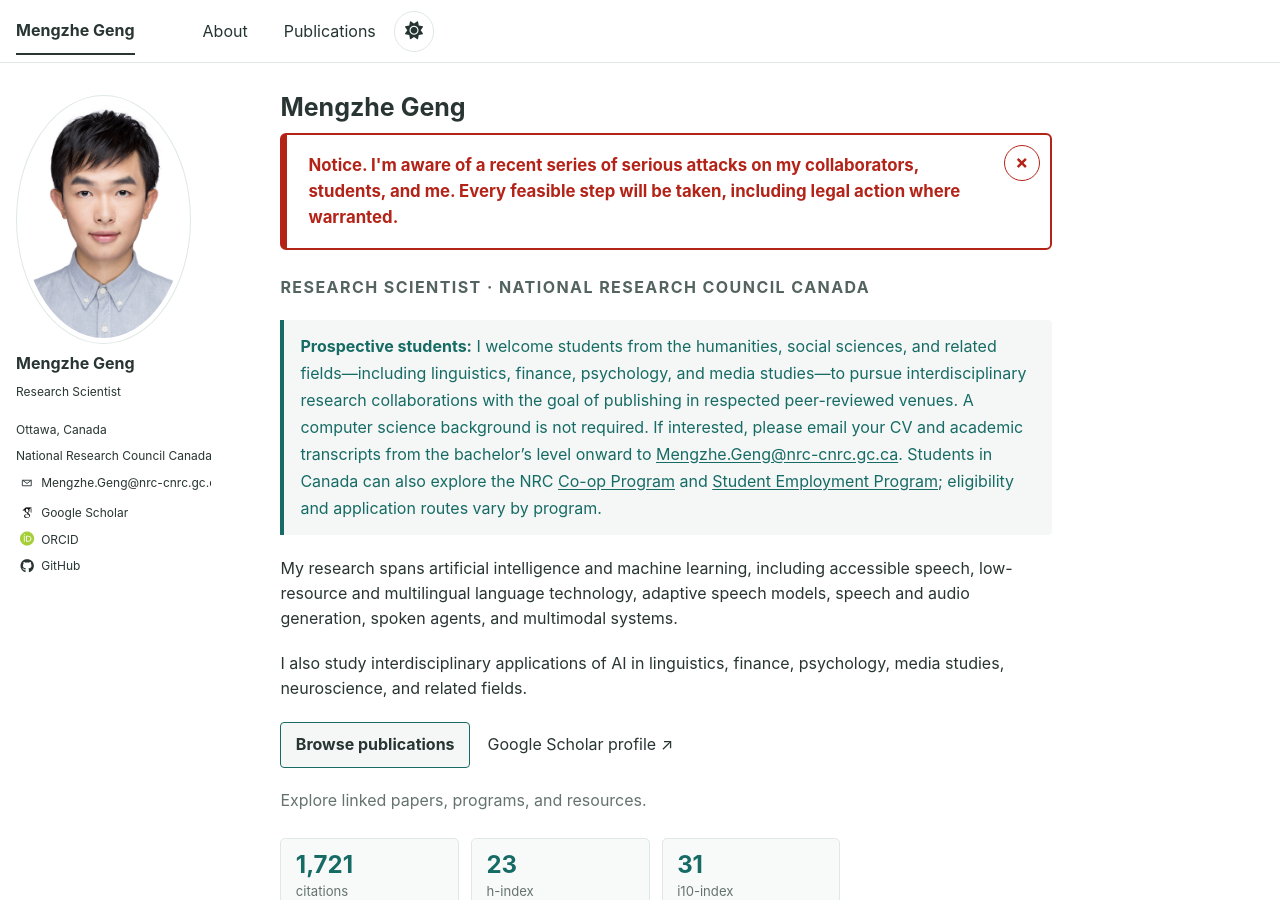
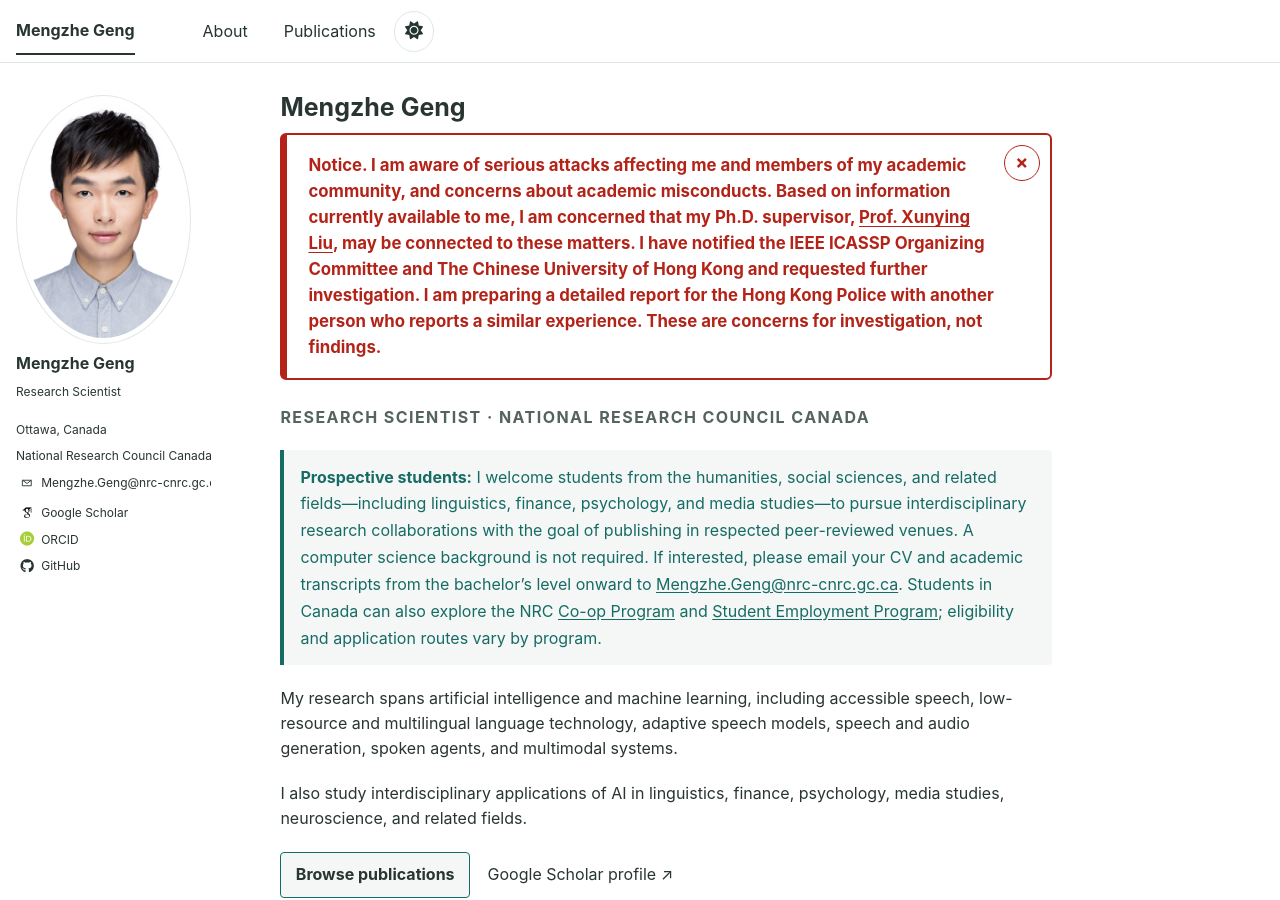
Before and after one commit to MENGZHEGENG/MENGZHEGENG.github.io, a Jekyll site: the page built from _pages/about.md, in a window 1280 px wide and 900 px high. Built offline with Jekyll 4.4.1, drawn with Linux system fonts in a browser that asks for light colours; some web fonts are replaced.

Commit message:
Update safety notice with investigation wording

```diff
--- a/_pages/about.md
+++ b/_pages/about.md
@@ -12,7 +12,7 @@ show_safety_notice: true
 
 {% if page.show_safety_notice %}
 <aside id="safety-notice" class="safety-notice" role="region" aria-label="Safety notice">
-  <p><strong>Notice.</strong> I'm aware of a recent series of serious attacks on my collaborators, students, and me. Every feasible step will be taken, including legal action where warranted.</p>
+  <p><strong>Notice.</strong> I am aware of serious attacks affecting me and members of my academic community, and concerns about academic misconducts. Based on information currently available to me, I am concerned that my Ph.D. supervisor, <a href="https://www1.se.cuhk.edu.hk/~xyliu/" rel="noopener noreferrer">Prof. Xunying Liu</a>, may be connected to these matters. I have notified the IEEE ICASSP Organizing Committee and The Chinese University of Hong Kong and requested further investigation. I am preparing a detailed report for the Hong Kong Police with another person who reports a similar experience. These are concerns for investigation, not findings.</p>
   <button class="safety-notice__close" type="button" aria-label="Dismiss safety notice">×</button>
 </aside>
 <script src="{{ '/assets/js/safety-notice.js' | relative_url }}?v=a748c56" defer></script>
```
